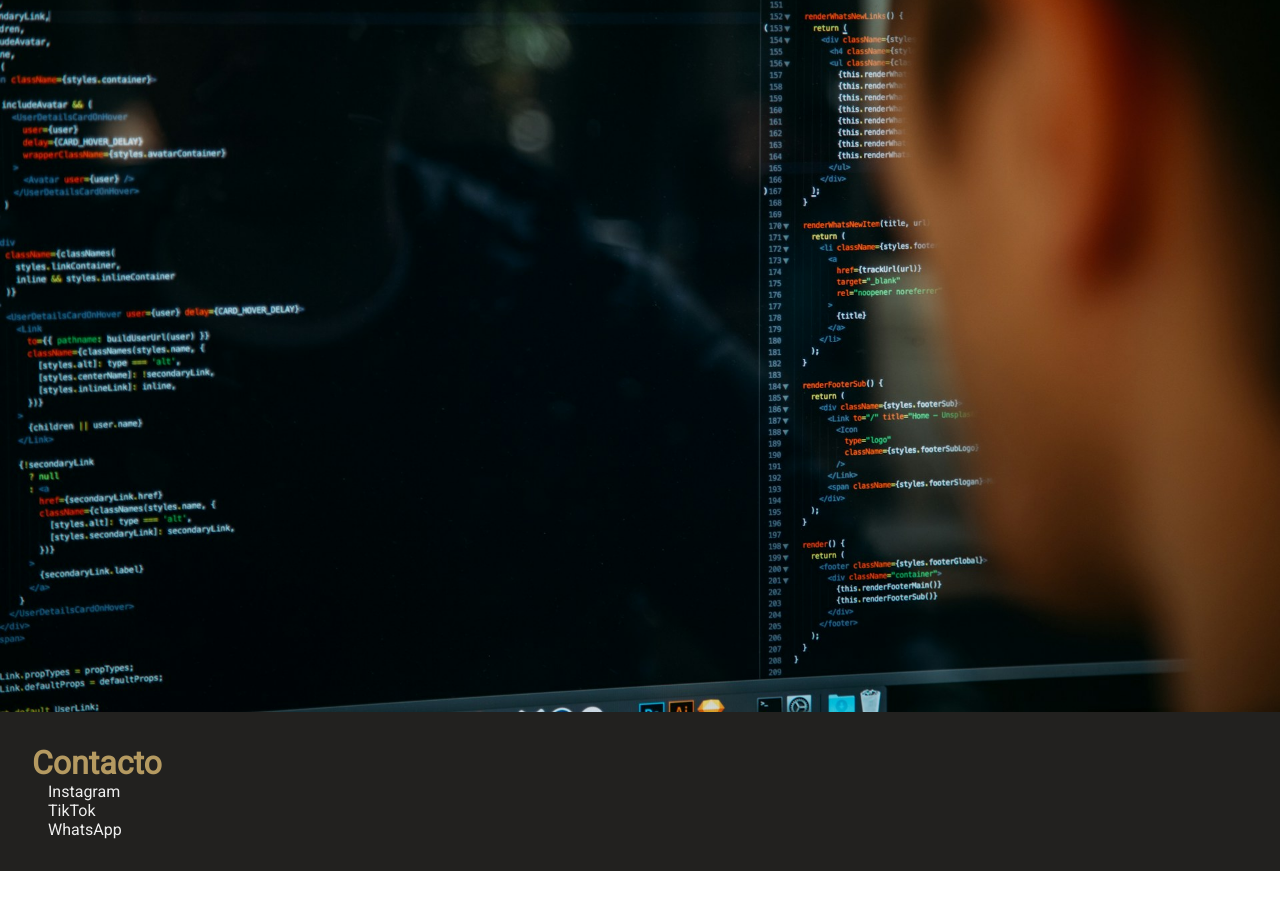
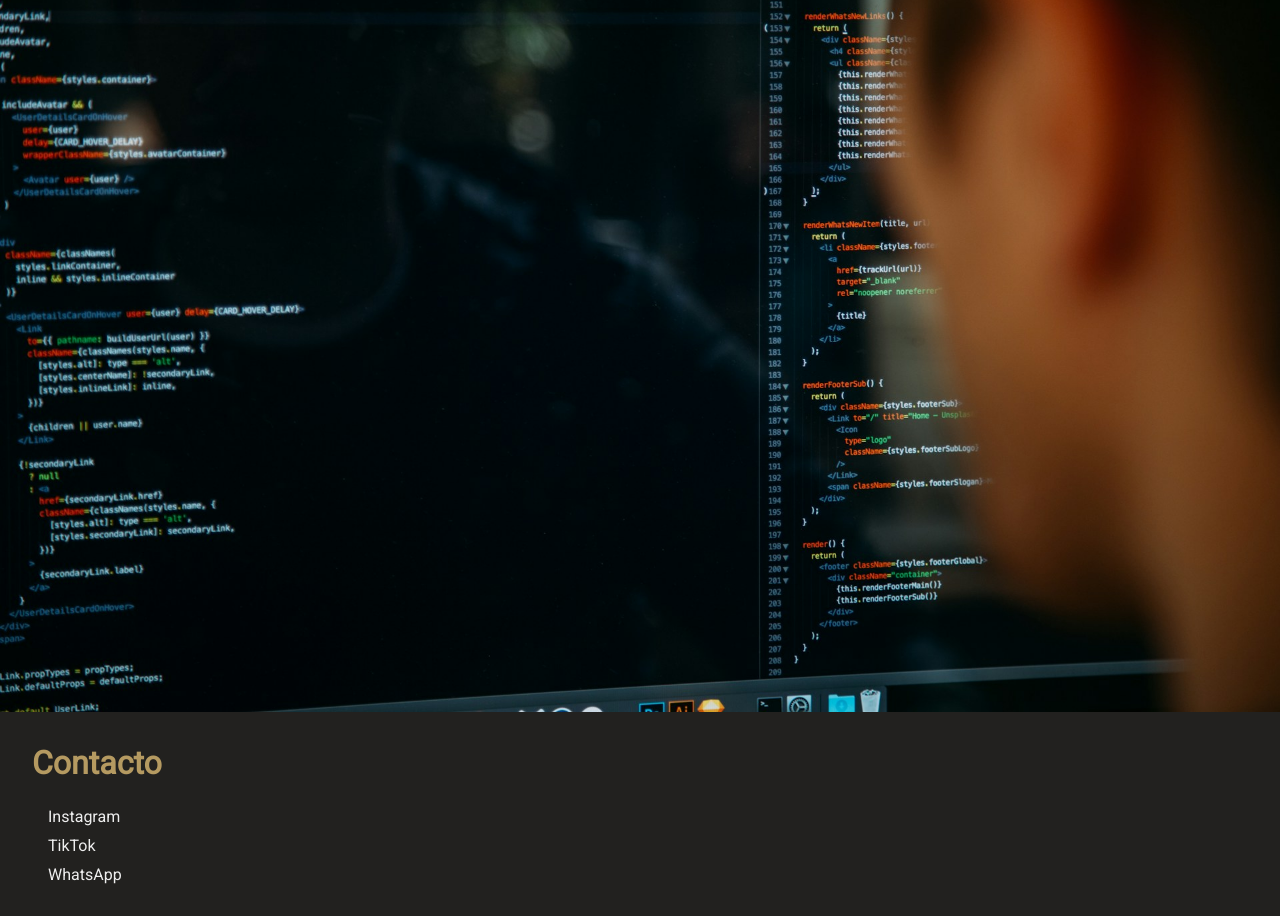
Before and after one commit to johnWick1234B/mipaginaWebBill, a plain HTML site: page index.html in a window 1280 px wide. Shown: the part 1128-2044 px from the top of the page. Before the commit the page ends 1999 px from the top, so only its background shows below. Drawn offline with Linux system fonts and the light colour scheme.

Commit message:
separacion de parrafos footer

```diff
--- a/box-styles.css
+++ b/box-styles.css
@@ -53,19 +53,26 @@ header nav ul li a {
 footer {
   background-color: #22211f;
   padding: 2em;
+  display: flex;
+  flex-direction: column;
+  gap: 25px;
 }
 
 footer h1 {
   color: #b59a61;
 }
 
+footer ul{
+  display: flex;
+  flex-direction: column;
+  gap: 10px;
+}
 
 footer ul li a {
   color: #eeeeee;
   padding: 1em;
 }
 
-
 .heart{
   position: fixed;
   bottom: 20px;
```
